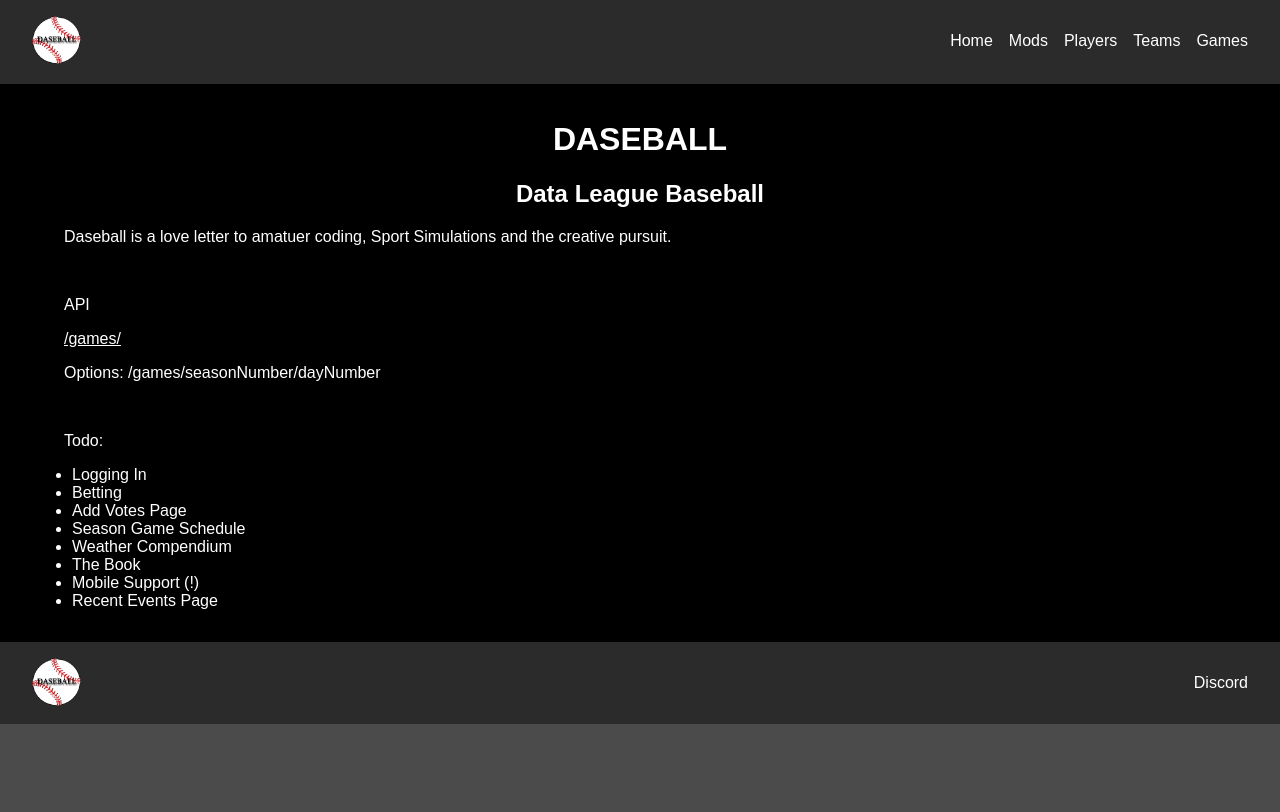
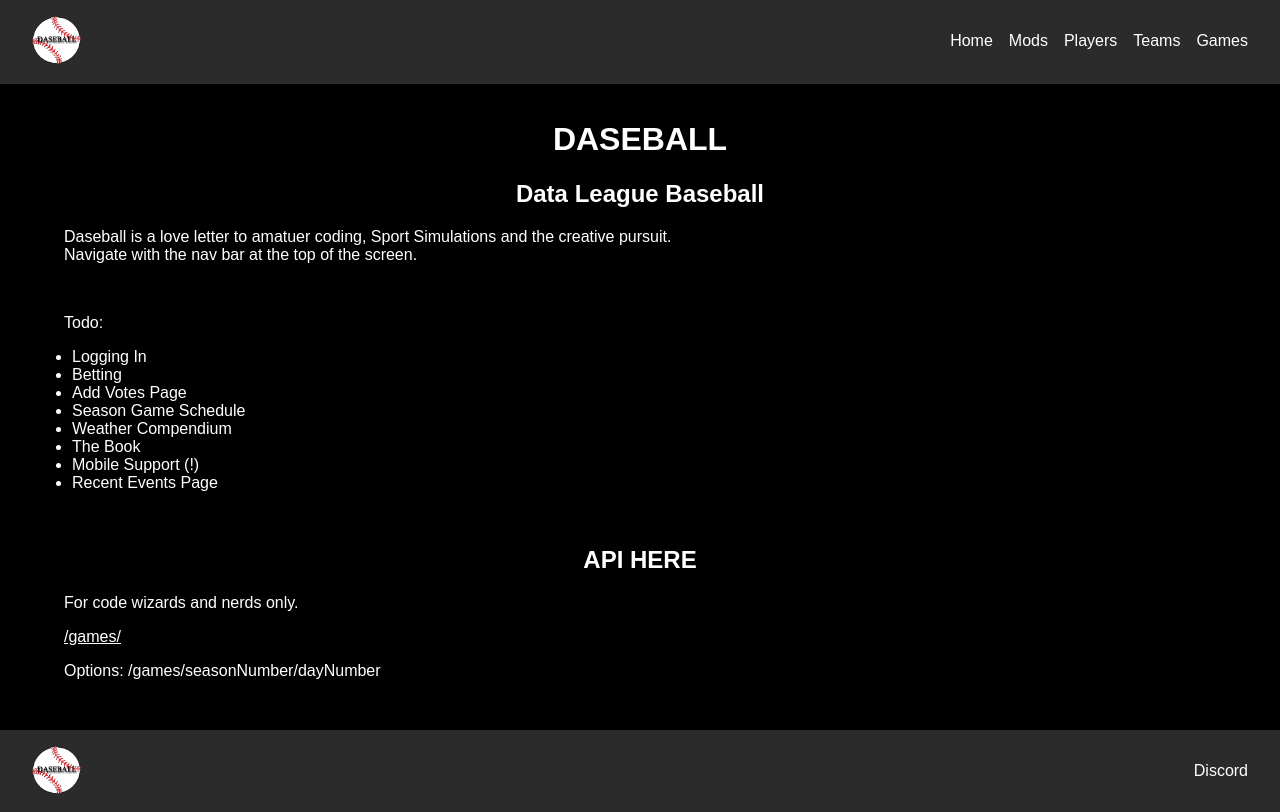
Before and after one commit to KetUnderscore/daseballreactfwontend, a React (Create React App) app: page / in a window 1280 px wide. Built offline with nearby package versions, Linux system fonts and the light colour scheme.

Commit message:
Home page update.

```diff
--- a/src/pages/Home.js
+++ b/src/pages/Home.js
@@ -3,11 +3,9 @@ function Home() {
         <div className="player">
             <h1>DASEBALL</h1>
             <h2>Data League Baseball</h2>
-            <p>Daseball is a love letter to amatuer coding, Sport Simulations and the creative pursuit.</p>
-            <br/>
-            <p>API</p>
-            <a href="https://daseballapi.adaptable.app/games/"><p>/games/</p></a>
-            <p>Options: /games/seasonNumber/dayNumber</p>
+            <p>Daseball is a love letter to amatuer coding, Sport Simulations and the creative pursuit.
+            <br/>Navigate with the nav bar at the top of the screen.
+            </p>
             <br/>
             <p>Todo:</p>
             <ul>
@@ -20,6 +18,12 @@ function Home() {
                 <li>Mobile Support (!)</li>
                 <li>Recent Events Page</li>
             </ul>
+            <br/>
+            <h2>API HERE</h2>
+            <p>For code wizards and nerds only.</p>
+            <a href="https://daseballapi.adaptable.app/games/"><p>/games/</p></a>
+            <p>Options: /games/seasonNumber/dayNumber</p>
+            <br/>
         </div>
     )
 }
```
